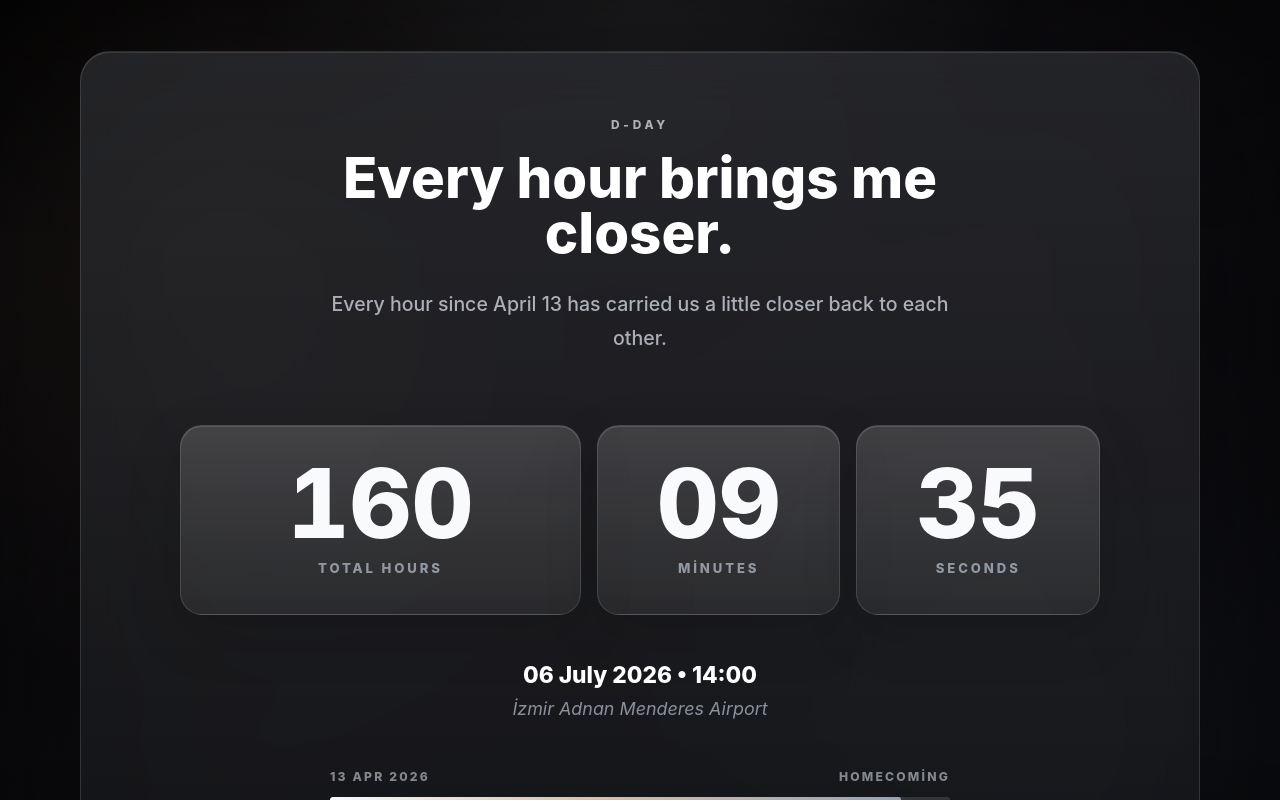
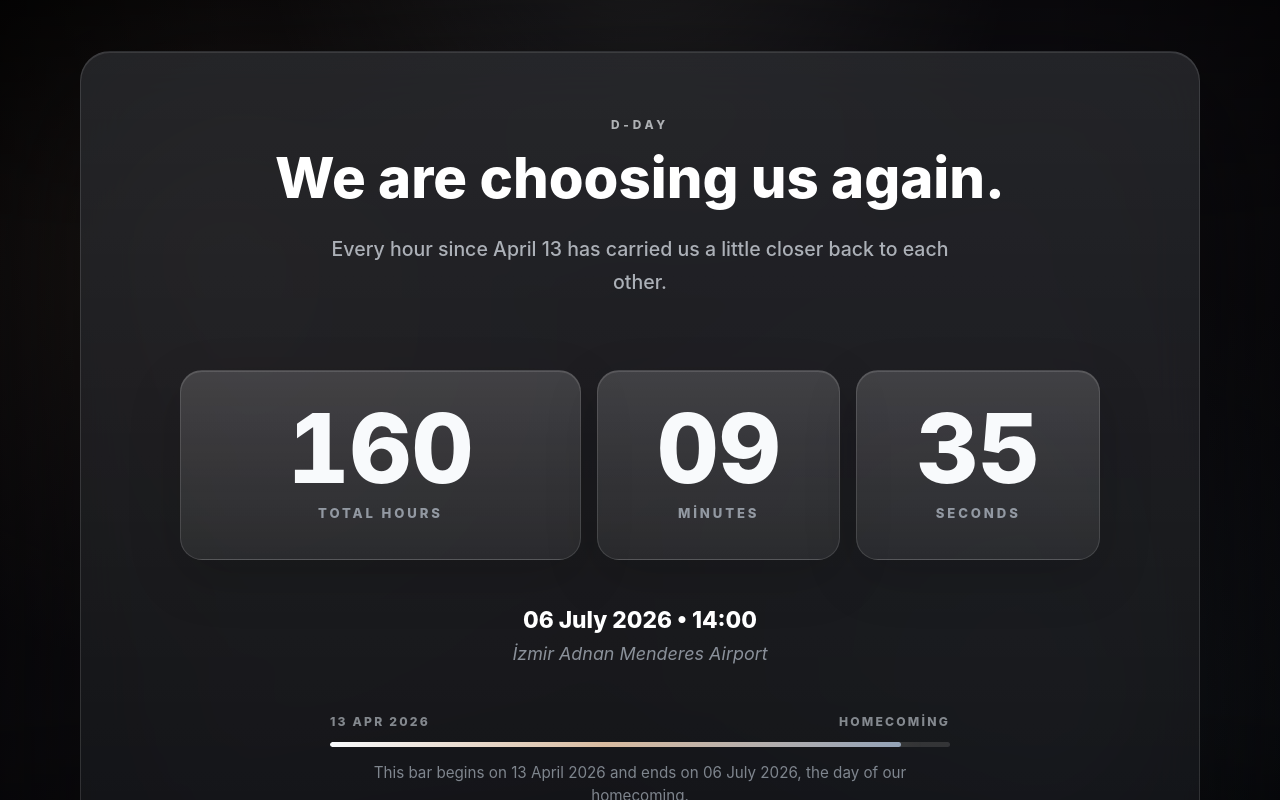
Before and after one commit to erdalyenigul/d-day, a Vue app: page / in a window 1280 px wide. Shown: the top 800 px of the page. Built offline with nearby package versions, Linux system fonts and the light colour scheme.

Commit message:
Update countdown headline

```diff
--- a/src/App.vue
+++ b/src/App.vue
@@ -49,7 +49,7 @@ onUnmounted(() => {
     <section class="memory-panel" aria-labelledby="page-title">
       <div class="intro">
         <p class="eyebrow">D-DAY</p>
-        <h1 id="page-title">Every hour brings me closer.</h1>
+        <h1 id="page-title">We are choosing us again.</h1>
         <p class="lead">
           Every hour since April 13 has carried us a little closer back to each other.
         </p>
```
